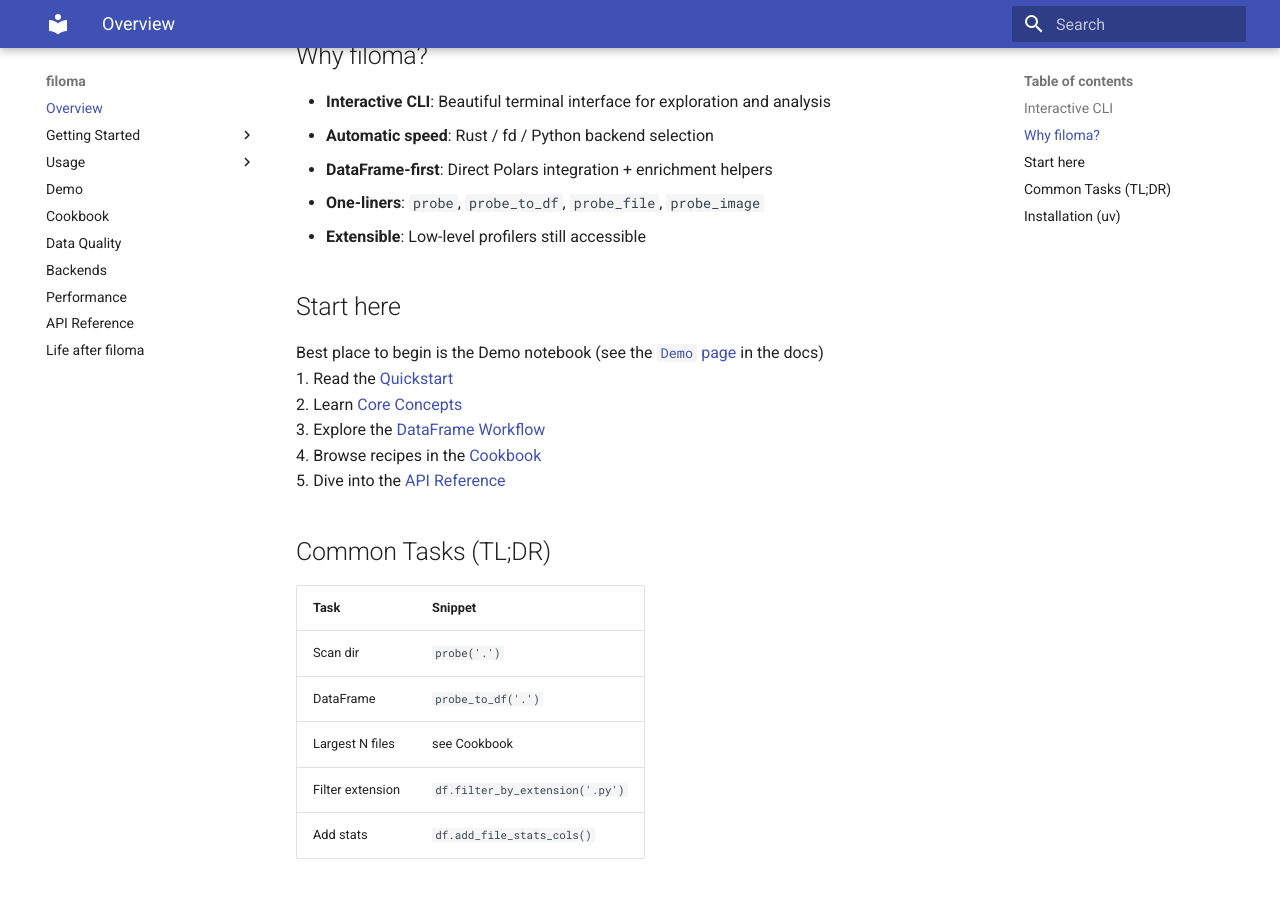
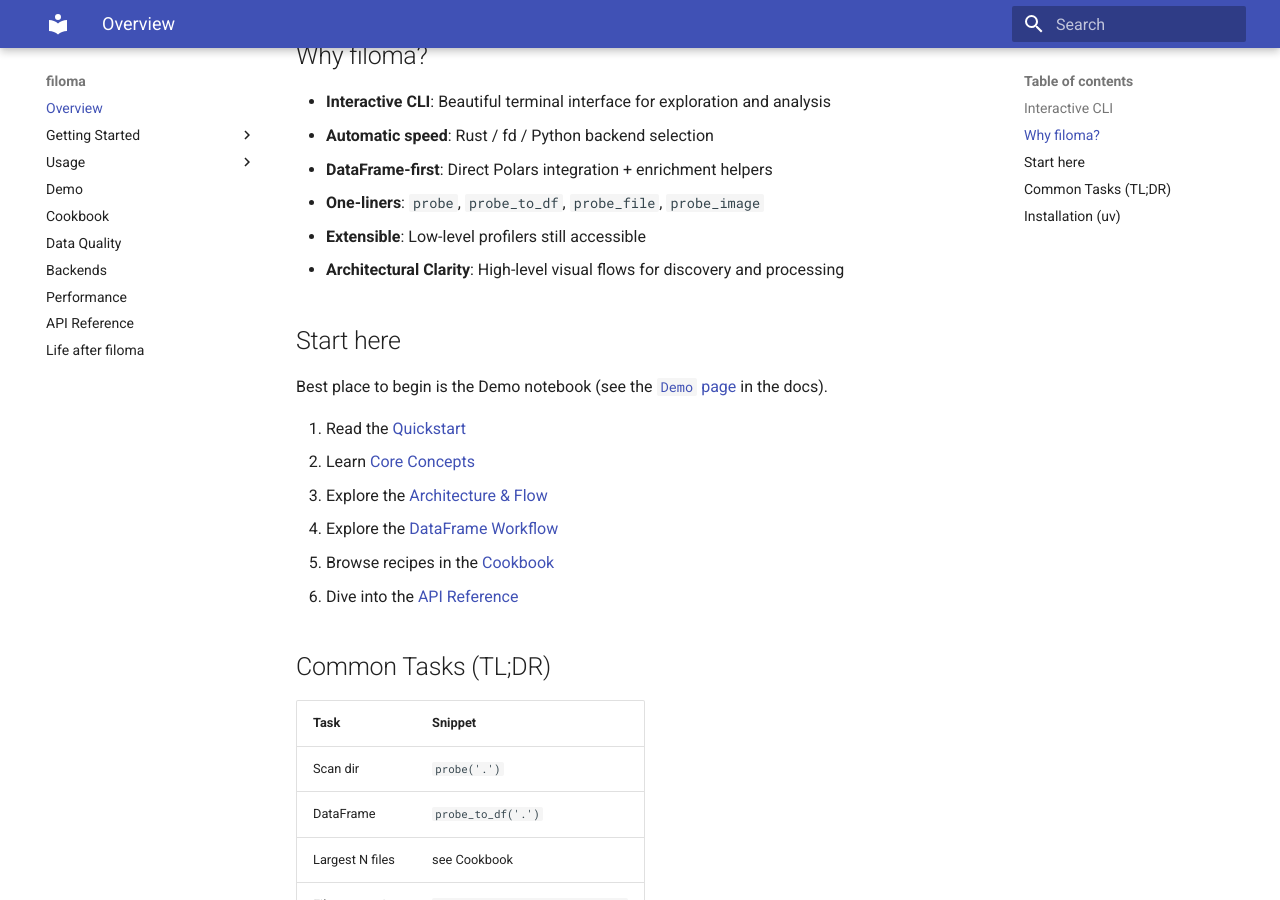
Before and after one commit to kalfasyan/filoma, an MkDocs documentation site: the page built from docs/index.md, in a window 1280 px wide and 900 px high, scrolled down 750 px. Built offline with MkDocs 1.6.1 and Material for MkDocs 9.7.7, drawn with Linux system fonts in a browser that asks for light colours.

Commit message:
docs: add architecture documentation and high-level visual flows
- Create `docs/architecture.md` to explain core design principles and goals.
- Add SVG diagrams for profiling flows and data processing pipelines.
- Update `README.md` with a link to the new architecture documentation.
- Fix a minor formatting issue in the PyPI badge link in `README.md`.

```diff
--- a/docs/index.md
+++ b/docs/index.md
@@ -35,14 +35,18 @@
 - **DataFrame-first**: Direct Polars integration + enrichment helpers
 - **One-liners**: `probe`, `probe_to_df`, `probe_file`, `probe_image`
 - **Extensible**: Low-level profilers still accessible
+- **Architectural Clarity**: High-level visual flows for discovery and processing
 
 ## Start here
-Best place to begin is the Demo notebook (see the [`Demo` page](demo.md) in the docs)
+
+Best place to begin is the Demo notebook (see the [`Demo` page](demo.md) in the docs).
+
 1. Read the [Quickstart](quickstart.md)
 2. Learn [Core Concepts](concepts.md)
-3. Explore the [DataFrame Workflow](dataframe.md)
-4. Browse recipes in the [Cookbook](cookbook.md)
-5. Dive into the [API Reference](api.md)
+3. Explore the [Architecture & Flow](architecture.md)
+4. Explore the [DataFrame Workflow](dataframe.md)
+5. Browse recipes in the [Cookbook](cookbook.md)
+6. Dive into the [API Reference](api.md)
 
 ## Common Tasks (TL;DR)
 | Task | Snippet |
--- a/mkdocs.yml
+++ b/mkdocs.yml
@@ -15,6 +15,7 @@
     - DataFrame Workflow: dataframe.md
     - File & Image Profiling: profiling.md
     - Duplicate Detection: dedup.md
+    - Architecture: architecture.md
     - Advanced Usage: advanced-usage.md
   - Demo: demo.md
   - Cookbook: cookbook.md
```
Also changed, not shown: README.md (+2 -1 lines), docs/architecture.md (added, +42 -0 lines), docs/assets/images/data-processing.svg (added), docs/assets/images/filoma-structure.svg (added), docs/assets/images/profiling-flow.svg (added), 3 other files.
